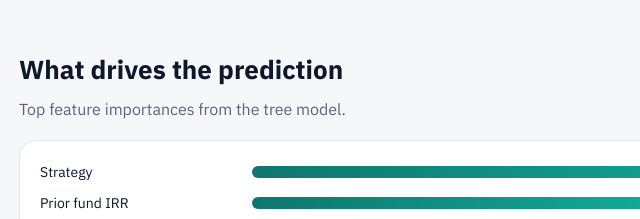
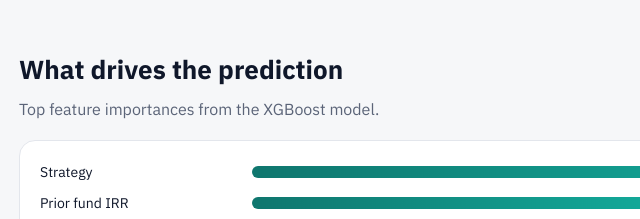
Before and after one commit to Maneeshk29/pe-fund-return-predictor, a plain HTML site: page index.html in a window 1280 px wide. Shown: the part 1310-1529 px from the top of the page, 121-761 px from the left. Drawn offline with Linux system fonts and the light colour scheme.

Commit message:
Results page: name the model behind the feature importances

```diff
--- a/index.html
+++ b/index.html
@@ -81,7 +81,7 @@ footer{padding:40px 0;color:var(--mute);font-size:14px}
 
   <section>
     <h2>What drives the prediction</h2>
-    <p class="sub">Top feature importances from the tree model.</p>
+    <p class="sub">Top feature importances from the XGBoost model.</p>
     <div class="card bars" id="bars"></div>
   </section>
 
```
